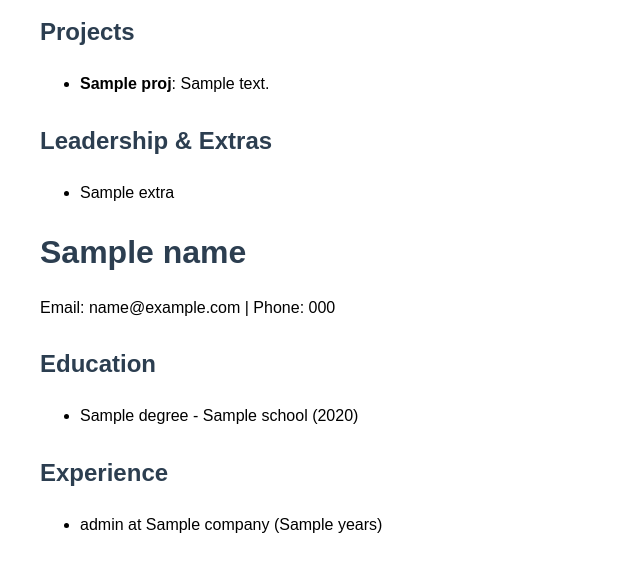
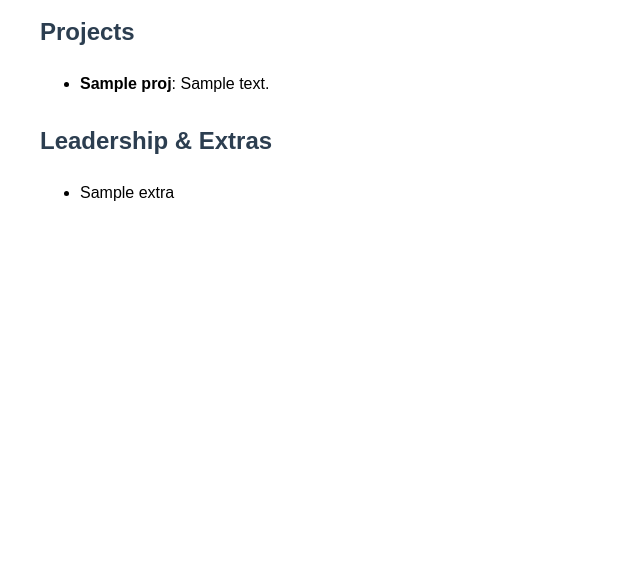
Before and after one commit to rishikgbs04/cv_project, a Django app: template resume/templates/resume/cv.html in a window 1280 px wide. Shown: the part 705-1283 px from the top of the page, without its empty margins (0-640 px from the left). After the commit the page ends 906 px from the top, so only its background shows below. Run offline with Django 4.2, Linux system fonts and the light colour scheme; the template is opened without the code that fills it: most values are stand-ins (such as "Sample title", 1, 10 or a date in 2020).

Commit message:
Fix cv.html duplicate and clean up resume URLs

```diff
--- a/resume/templates/resume/cv.html
+++ b/resume/templates/resume/cv.html
@@ -59,28 +59,3 @@
     </ul>
 </body>
 </html>
-<!DOCTYPE html>
-<html lang="en">
-<head>
-    <meta charset="UTF-8">
-    <title>{{ name }} - CV</title>
-</head>
-<body>
-    <h1>{{ name }}</h1>
-    <p>Email: {{ email }} | Phone: {{ phone }}</p>
-
-    <h2>Education</h2>
-    <ul>
-        {% for edu in education %}
-        <li>{{ edu.degree }} - {{ edu.school }} ({{ edu.year }})</li>
-        {% endfor %}
-    </ul>
-
-    <h2>Experience</h2>
-    <ul>
-        {% for job in experience %}
-        <li>{{ job.role }} at {{ job.company }} ({{ job.years }})</li>
-        {% endfor %}
-    </ul>
-</body>
-</html>
--- a/resume/urls.py
+++ b/resume/urls.py
@@ -2,6 +2,5 @@ from django.urls import path
 from . import views
 
 urlpatterns = [
-    path('', views.cv_view, name='cv'),
-    path('cv/', views.cv_view, name='cv'),
+    path('', views.cv_view, name='cv'),   # only ONE route
 ]
```
